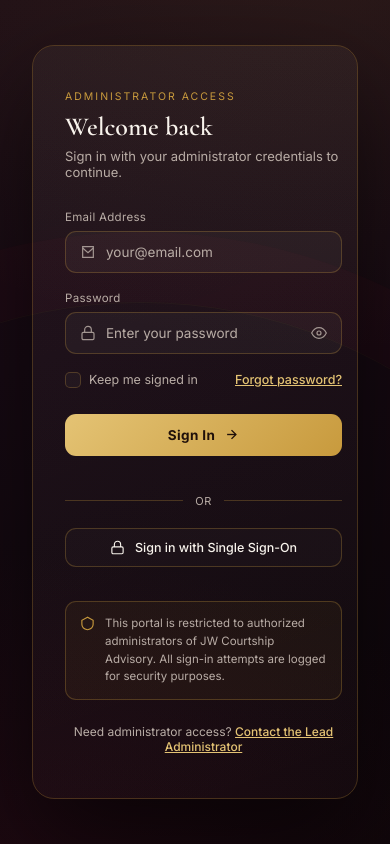
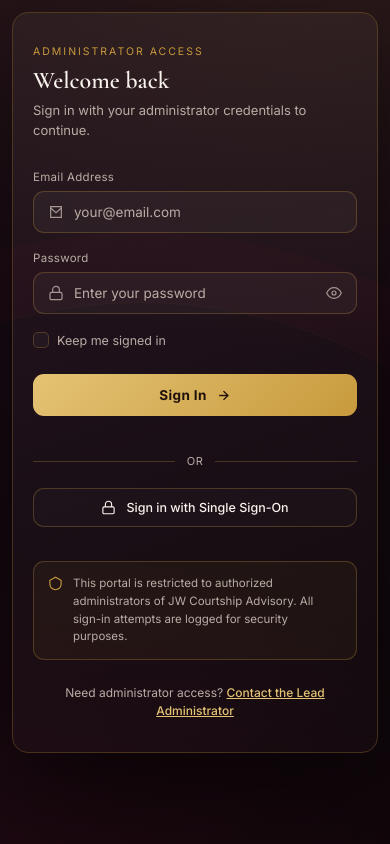
Before and after one commit to BalogunYusuf/miles, a plain HTML site: page Admin/admin-signin.html in a window 390 px wide. Drawn offline with nearby package versions, Linux system fonts and the light colour scheme; no server answers.

```diff
--- a/Admin/admin-signin.css
+++ b/Admin/admin-signin.css
@@ -226,3 +226,66 @@ button{font-family:inherit; cursor:pointer;}
 .error-banner.show{
     display:flex;
 }
+
+@media (max-width: 600px) {
+  body {
+    display: block;
+    padding: 12px;
+    min-height: 100dvh;
+    overflow-x: hidden;
+  }
+
+  .wrap {
+    width: 100%;
+    max-width: 100%;
+    min-width: 0;
+    border-radius: 16px;
+    margin: 0;
+  }
+
+  .form-panel {
+    width: 100%;
+    min-width: 0;
+    padding: 32px 20px;
+  }
+
+  .form-head h2 {
+    font-size: 24px;
+  }
+
+  .form-head p {
+    line-height: 1.5;
+  }
+
+  .input-shell {
+    width: 100%;
+    min-width: 0;
+  }
+
+  .input-shell input {
+    width: 100%;
+    min-width: 0;
+  }
+
+  .row-between {
+    flex-wrap: wrap;
+    gap: 14px;
+  }
+
+  .forgot {
+    white-space: normal;
+  }
+
+  .btn-submit,
+  .sso-btn {
+    max-width: 100%;
+  }
+
+  .security-note {
+    width: 100%;
+  }
+
+  .foot-link {
+    line-height: 1.5;
+  }
+}
--- a/Admin/admin-signin.html
+++ b/Admin/admin-signin.html
@@ -70,7 +70,7 @@
                 </div>
                 Keep me signed in
               </div>
-              <a href="#" class="forgot">Forgot password?</a>
+              <!-- <a href="#" class="forgot">Forgot password?</a> -->
             </div>
 
             <button type="submit" class="btn-submit">
```
